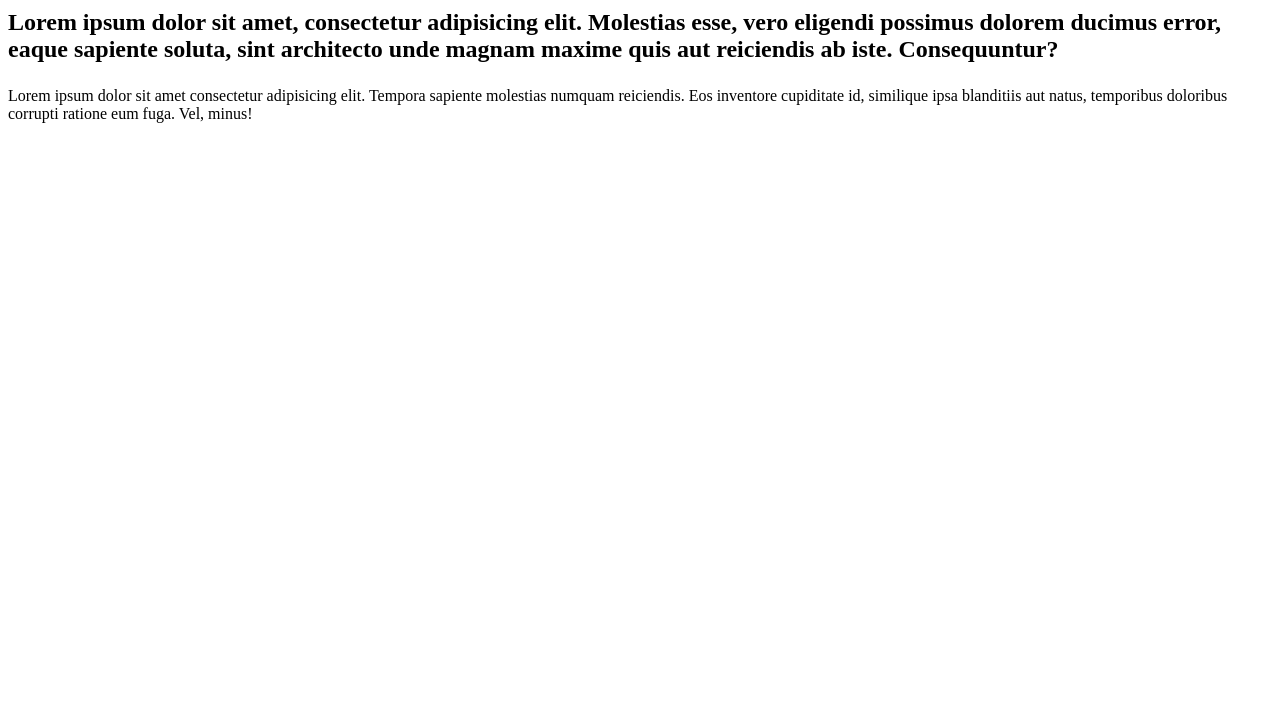
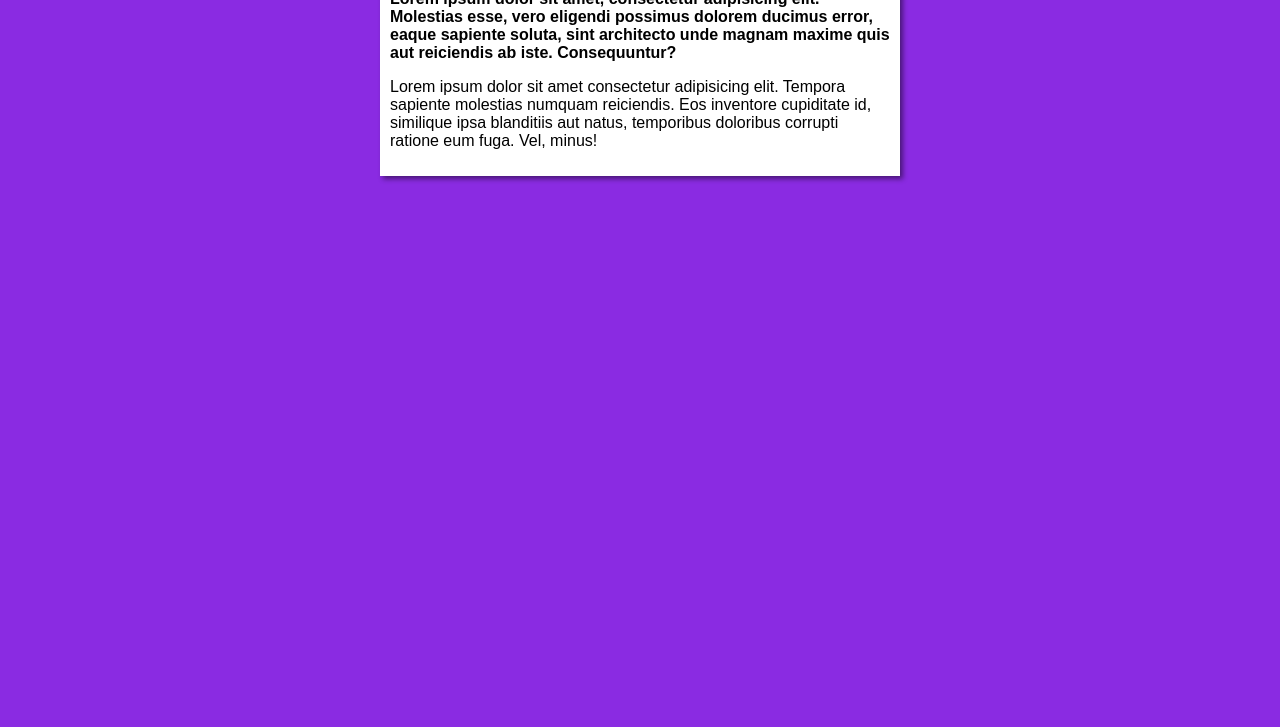
Before and after one commit to JoaoVitorAzevedo/projeto-site, a plain HTML site: page index.html in a window 1280 px wide. Shown: the part 73-800 px from the top of the page. Drawn offline with Linux system fonts and the light colour scheme.

Commit message:
criei o css

```diff
--- a/index.html
+++ b/index.html
@@ -4,6 +4,7 @@
     <meta charset="UTF-8">
     <meta name="viewport" content="width=device-width, initial-scale=1.0">
     <title>Título do Site</title>
+    <link rel="stylesheet" href="style.css">
 </head>
 <body>
     <main>
--- /dev/null
+++ b/style.css
@@ -0,0 +1,22 @@
+* {
+
+font-family: Arial, Helvetica, sans-serif;
+font-size: 16px;
+
+}
+
+body {
+ background-color: blueviolet;
+
+
+}
+
+main {
+
+background-color: white;
+width: 500px;
+margin: auto;
+padding: 10px;
+box-shadow: 3px 3px 5px rgba(0, 0, 0, 0.473);
+
+}
```
